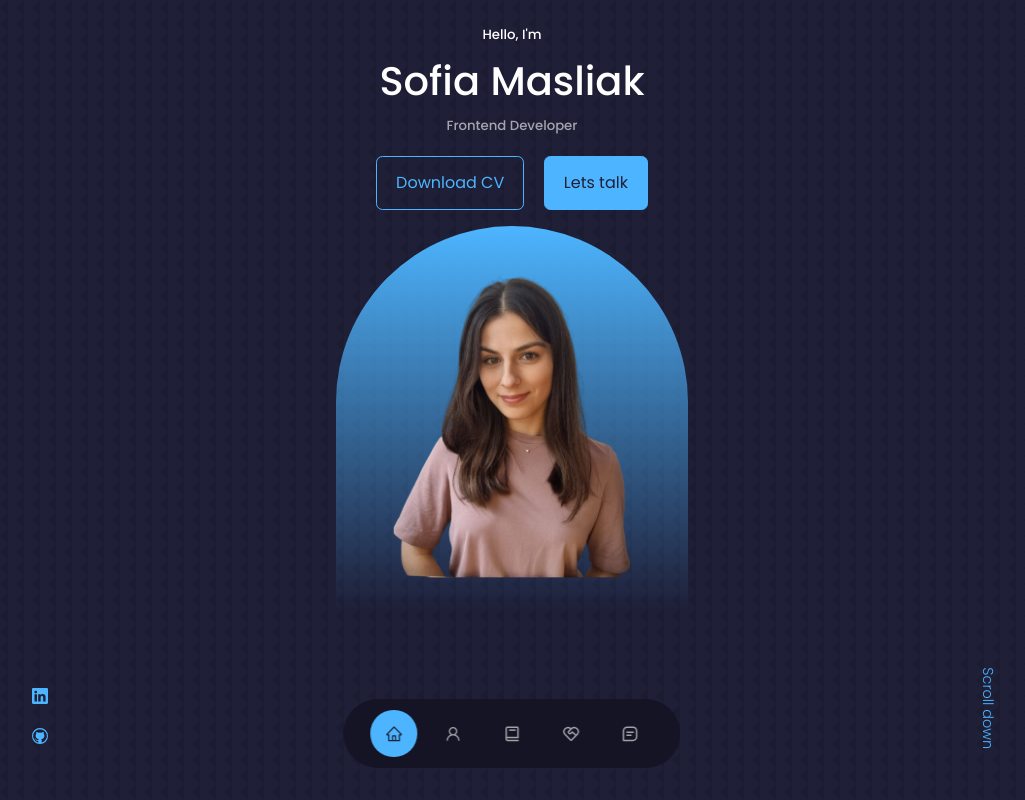
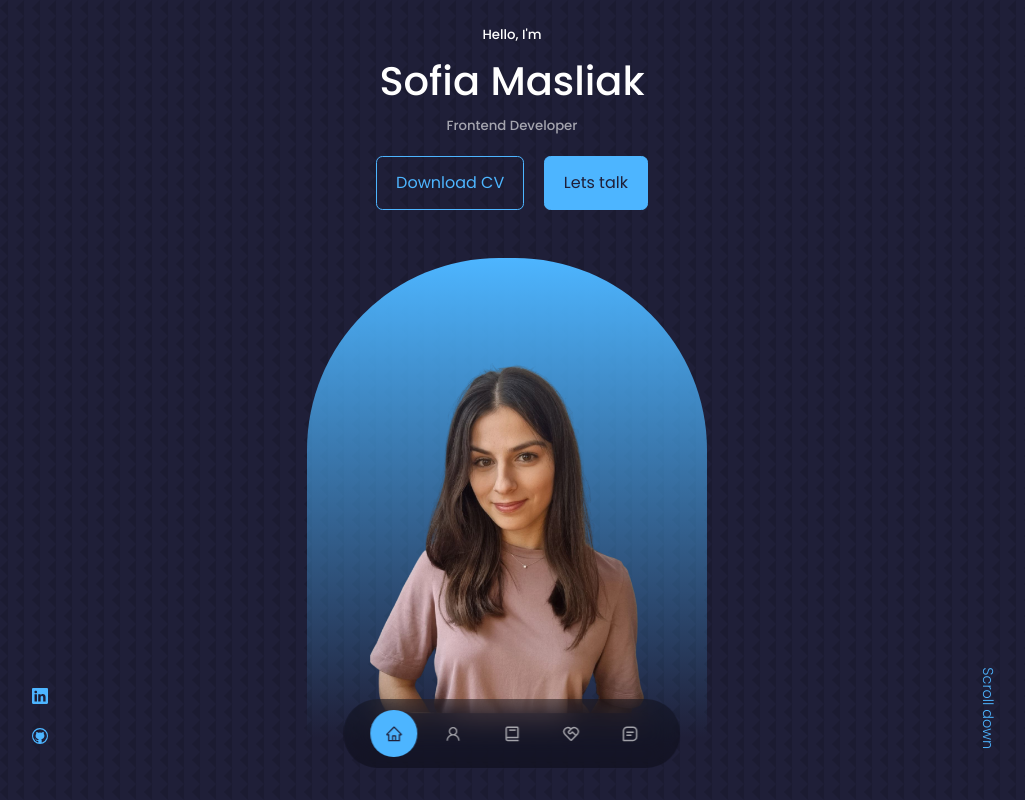
Before and after one commit to Sofiia108/Portfolio, a React (Create React App) app: page / in a window 1280 px wide. Shown: the top 800 px of the page, without its empty margins (128-1153 px from the left). Built offline with nearby package versions, Linux system fonts and the light colour scheme.

Commit message:
add styles

```diff
--- a/src/components/about/About.js
+++ b/src/components/about/About.js
@@ -1,6 +1,6 @@
 import React from 'react'
 import './about.css'
-import ME from '../../assets/Me-about.jpg'
+import ME from '../../assets/me-about.jpg'
 import { FaAward } from 'react-icons/fa'
 import { FiUsers } from 'react-icons/fi'
 import { VscFolderLibrary } from 'react-icons/vsc'
--- a/src/components/header/Header.js
+++ b/src/components/header/Header.js
@@ -1,7 +1,7 @@
 import React from 'react'
 import './header.css'
 import CTA from './CTA'
-import ME from './../../assets/Me.png'
+import ME from './../../assets/me.png'
 import HeaderSocials from './HeaderSocials'
 
 
--- a/src/components/header/header.css
+++ b/src/components/header/header.css
@@ -35,14 +35,14 @@ header {
 
 .me {
     background: linear-gradient(var(--color-primary), transparent);
-    width: 22rem;
-    height: 24rem;
+    width: 25rem;
+    height: 30rem;
     position: absolute;
-    left: calc(50% - 11rem);
-    margin-top: 1rem;
+    left: calc(47% - 11rem);
+    margin-top: 3rem;
     border-radius: 12rem 12rem 0 0;
     overflow: hidden;
-    padding-top: 3rem;
+    padding-top: 6.5rem;
     padding-right: 1.5rem;
     padding-left: 1.5rem;
     padding-bottom: 1.5rem;
```
Also changed, not shown: 1 other file (tests, documents, lock files or other folders).
